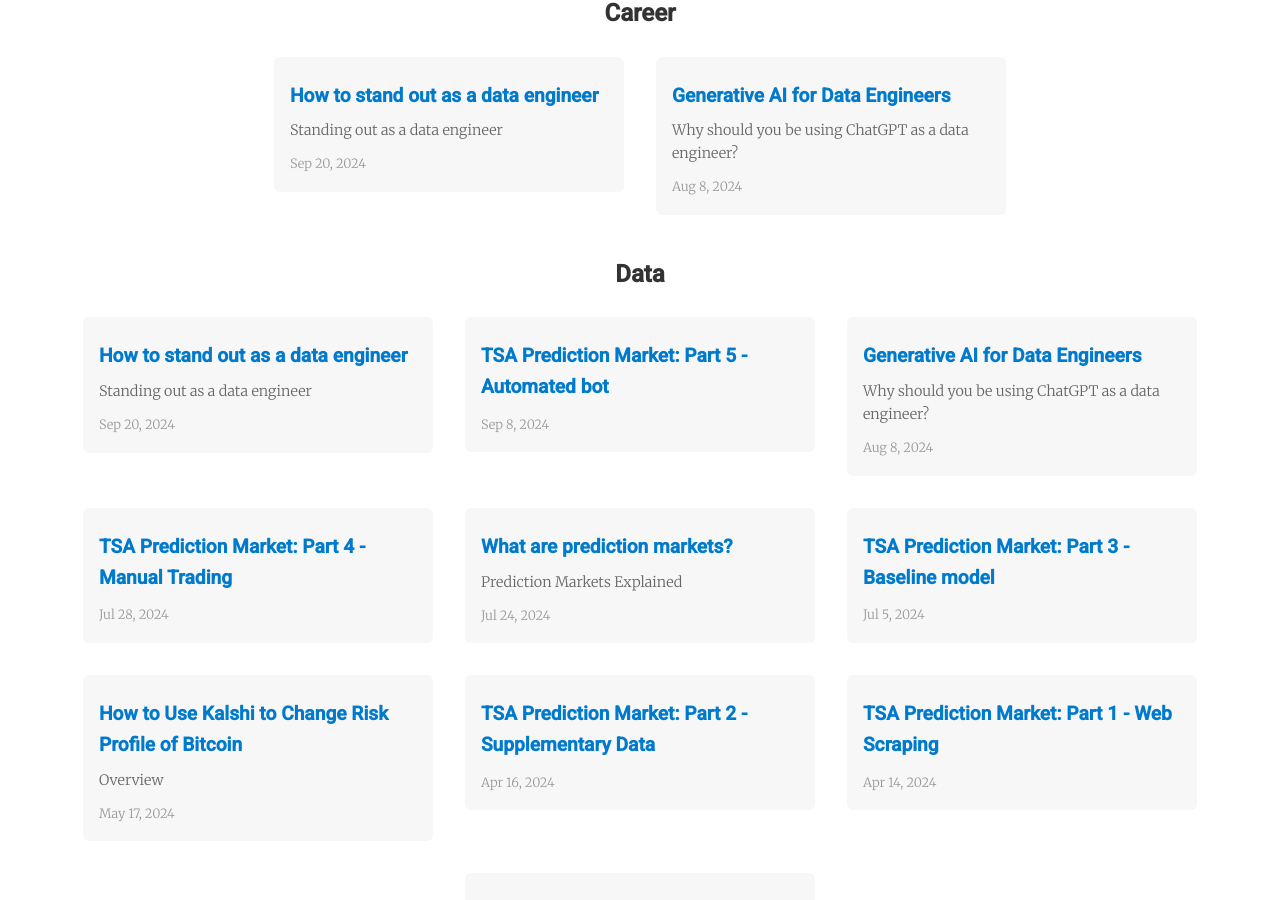
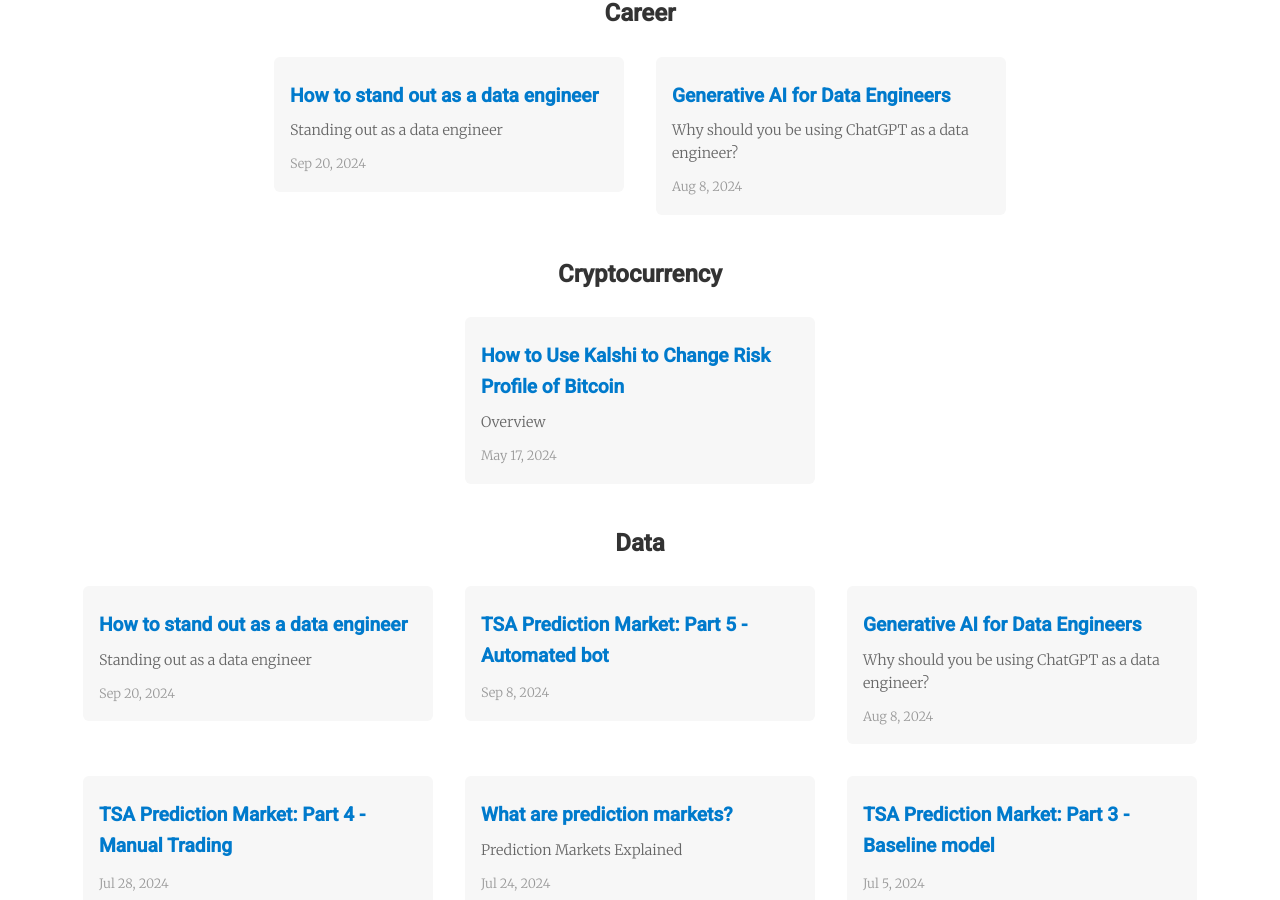
Before and after one commit to ferraijv/ferraijv.github.io, a Jekyll site: the page built from docs/index.markdown, in a window 1280 px wide and 900 px high, scrolled down 470 px. Built offline with Jekyll 4.4.1, drawn with Linux system fonts in a browser that asks for light colours.

Commit message:
link to kalshi

```diff
--- a/docs/posts/data/_posts/2025-05-18-changing-bitcoin-risk-profile.markdown
+++ b/docs/posts/data/_posts/2025-05-18-changing-bitcoin-risk-profile.markdown
@@ -2,13 +2,13 @@
 layout: post
 title:  "How to Use Kalshi to Change Risk Profile of Bitcoin"
 date:   2024-05-17 00:00:00 -0500
-categories: [prediction markets]
+categories: [prediction markets, cryptocurrency]
 image: /assets/placeholder.webp
 ---
 
 # Overview
 
-In this post, I'll show howto use Kalshi's Bitcoin markets to change the risk profile of Bitcoin. This allows for speculators to profit off bitcoin under a wider umbrella of outcomes.
+In this post, I'll show howto use [Kalshi's](kalshi.com/sign-up/?referral=22442314-8e90-4c94-aed9-a3f1f78e990d) Bitcoin markets to change the risk profile of Bitcoin. This allows for speculators to profit off bitcoin under a wider umbrella of outcomes.
 
 For example, if I hypothesize that bitcoin will either skyrocket to $200k+ or stay around the same price, I might hesitate to purchase bitcoin. This is because I am concerned about the opportunity cost of holding bitcoin when there is a high likelihood the price does not fluctuate significantly.
 
```
